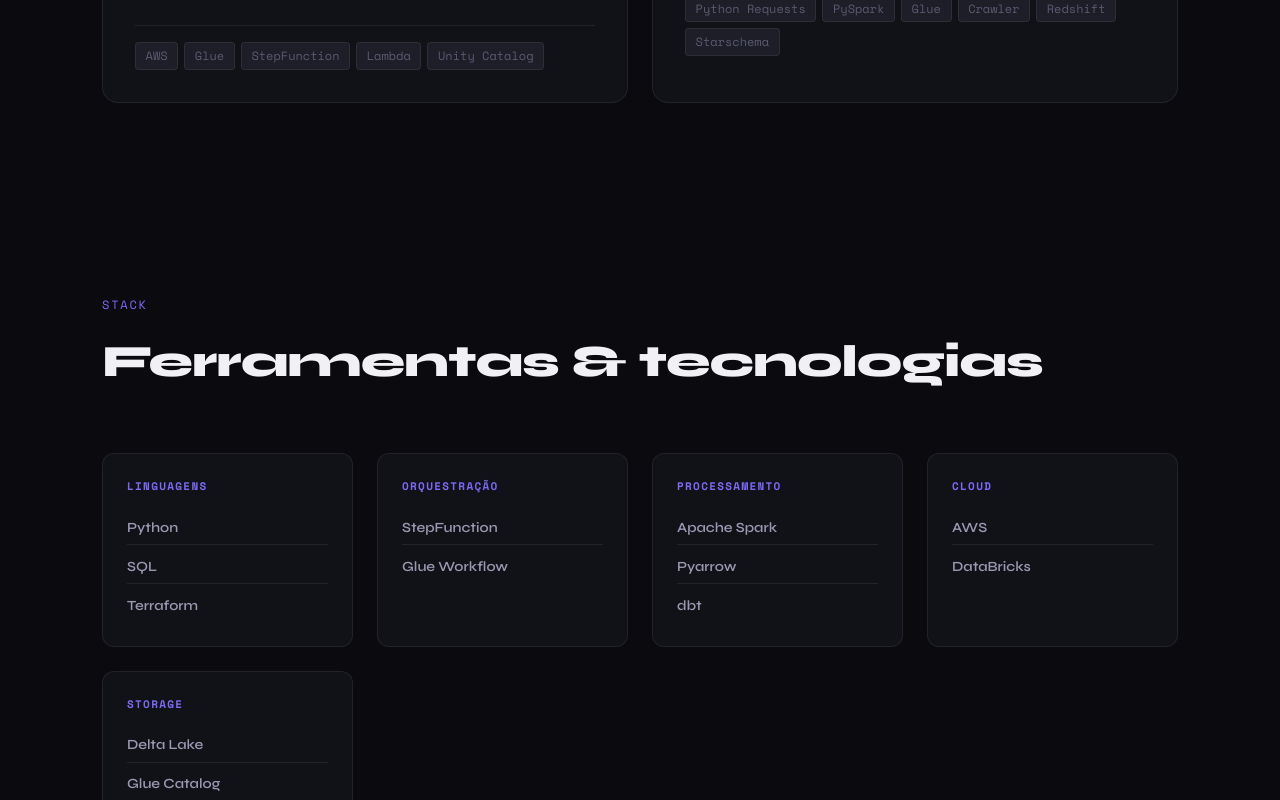
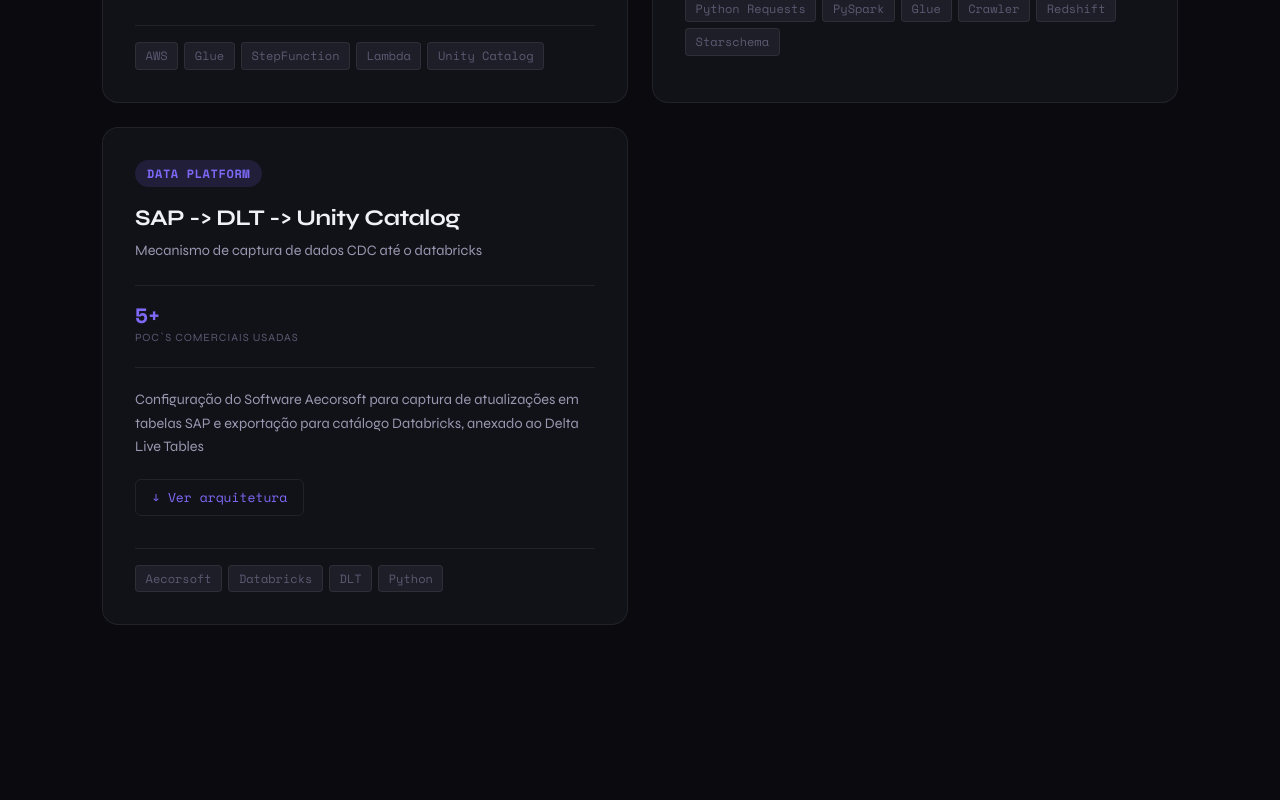
Before and after one commit to PedroAquin0/jp_interactive_resume, a Next.js app: page / in a window 1280 px wide. Shown: the part 1520-2320 px from the top of the page. Built offline with nearby package versions, Linux system fonts and the light colour scheme.

Commit message:
feat:add_project

```diff
--- a/pages/index.js
+++ b/pages/index.js
@@ -38,6 +38,24 @@
       { layer: 'Ingestão', items: ['Python Requests', 'Lambda'], color: '#7c6af7' },
       { layer: 'Silver/Gold', items: ['Glue'], color: '#5a5070' },
       { layer: 'Starschema', items: ['Glue', 'Redshift'], color: '#9370db' },
+    ],
+  },
+  {
+    id: 3,
+    tag: 'Data Platform',
+    title: 'SAP -> DLT -> Unity Catalog',
+    subtitle: 'Mecanismo de captura de dados CDC até o databricks',
+    description:
+      'Configuração do Software Aecorsoft para captura de atualizações em tabelas SAP e exportação para catálogo Databricks, anexado ao Delta Live Tables',
+    stack: ['Aecorsoft', 'Databricks' ,'DLT', 'Python'],
+    metrics: [
+      { label: 'POC`s comerciais usadas', value: '5+' }
+    ],
+    color: 'purple',
+    architecture: [
+      { layer: 'Ingestão', items: ['SAP', 'Aecorsoft'], color: '#7c6af7' },
+      { layer: 'Silver', items: ['DLT'], color: '#5a5070' },
+      { layer: 'Starschema', items: ['Unity Catalog'], color: '#9370db' },
     ],
   }
 ]
```
